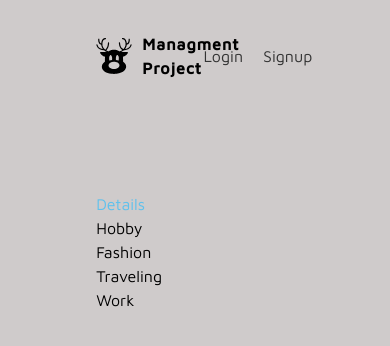
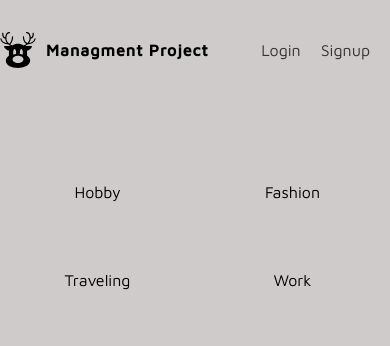
Before and after one commit to oliwerwojtas/forum-project, a React (Vite) app: page / in a window 390 px wide. Shown: the top 346 px of the page. Built offline with nearby package versions, Linux system fonts and the light colour scheme; no server answers; the database is empty.

Commit message:
style: :art: enter the app layout when you sign in on your phone

```diff
--- a/src/components/MainNavigation.css
+++ b/src/components/MainNavigation.css
@@ -1,5 +1,4 @@
 .navbar {
-  margin-bottom: 80px;
   padding-left: 2rem;
   padding-right: 2rem;
 }
--- a/src/output.css
+++ b/src/output.css
@@ -20,7 +20,7 @@
 
 ::before,
 ::after {
-  --tw-content: "";
+  --tw-content: '';
 }
 
 /*
@@ -33,13 +33,11 @@
 
 html {
   line-height: 1.5; /* 1 */
-  /* -webkit-text-size-adjust: 100%; 2 */
+  -webkit-text-size-adjust: 100%; /* 2 */
   -moz-tab-size: 4; /* 3 */
   -o-tab-size: 4;
-  tab-size: 4; /* 3 */
-  font-family: ui-sans-serif, system-ui, -apple-system, BlinkMacSystemFont, "Segoe UI", Roboto,
-    "Helvetica Neue", Arial, "Noto Sans", sans-serif, "Apple Color Emoji", "Segoe UI Emoji",
-    "Segoe UI Symbol", "Noto Color Emoji"; /* 4 */
+     tab-size: 4; /* 3 */
+  font-family: ui-sans-serif, system-ui, -apple-system, BlinkMacSystemFont, "Segoe UI", Roboto, "Helvetica Neue", Arial, "Noto Sans", sans-serif, "Apple Color Emoji", "Segoe UI Emoji", "Segoe UI Symbol", "Noto Color Emoji"; /* 4 */
   font-feature-settings: normal; /* 5 */
 }
 
@@ -71,7 +69,7 @@ Add the correct text decoration in Chrome, Edge, and Safari.
 
 abbr:where([title]) {
   -webkit-text-decoration: underline dotted;
-  text-decoration: underline dotted;
+          text-decoration: underline dotted;
 }
 
 /*
@@ -115,8 +113,7 @@ code,
 kbd,
 samp,
 pre {
-  font-family: ui-monospace, SFMono-Regular, Menlo, Monaco, Consolas, "Liberation Mono",
-    "Courier New", monospace; /* 1 */
+  font-family: ui-monospace, SFMono-Regular, Menlo, Monaco, Consolas, "Liberation Mono", "Courier New", monospace; /* 1 */
   font-size: 1em; /* 2 */
 }
 
@@ -195,9 +192,9 @@ select {
 */
 
 button,
-[type="button"],
-[type="reset"],
-[type="submit"] {
+[type='button'],
+[type='reset'],
+[type='submit'] {
   -webkit-appearance: button; /* 1 */
   background-color: transparent; /* 2 */
   background-image: none; /* 2 */
@@ -241,7 +238,7 @@ Correct the cursor style of increment and decrement buttons in Safari.
 2. Correct the outline style in Safari.
 */
 
-[type="search"] {
+[type='search'] {
   -webkit-appearance: textfield; /* 1 */
   outline-offset: -2px; /* 2 */
 }
@@ -322,8 +319,7 @@ textarea {
 2. Set the default placeholder color to the user's configured gray 400 color.
 */
 
-input::-moz-placeholder,
-textarea::-moz-placeholder {
+input::-moz-placeholder, textarea::-moz-placeholder {
   opacity: 1; /* 1 */
   color: #9ca3af; /* 2 */
 }
@@ -385,9 +381,7 @@ video {
   display: none;
 }
 
-*,
-::before,
-::after {
+*, ::before, ::after{
   --tw-border-spacing-x: 0;
   --tw-border-spacing-y: 0;
   --tw-translate-x: 0;
@@ -397,16 +391,16 @@ video {
   --tw-skew-y: 0;
   --tw-scale-x: 1;
   --tw-scale-y: 1;
-  --tw-pan-x: ;
-  --tw-pan-y: ;
-  --tw-pinch-zoom: ;
+  --tw-pan-x:  ;
+  --tw-pan-y:  ;
+  --tw-pinch-zoom:  ;
   --tw-scroll-snap-strictness: proximity;
-  --tw-ordinal: ;
-  --tw-slashed-zero: ;
-  --tw-numeric-figure: ;
-  --tw-numeric-spacing: ;
-  --tw-numeric-fraction: ;
-  --tw-ring-inset: ;
+  --tw-ordinal:  ;
+  --tw-slashed-zero:  ;
+  --tw-numeric-figure:  ;
+  --tw-numeric-spacing:  ;
+  --tw-numeric-fraction:  ;
+  --tw-ring-inset:  ;
   --tw-ring-offset-width: 0px;
   --tw-ring-offset-color: #fff;
   --tw-ring-color: rgb(59 130 246 / 0.5);
@@ -414,27 +408,27 @@ video {
   --tw-ring-shadow: 0 0 #0000;
   --tw-shadow: 0 0 #0000;
   --tw-shadow-colored: 0 0 #0000;
-  --tw-blur: ;
-  --tw-brightness: ;
-  --tw-contrast: ;
-  --tw-grayscale: ;
-  --tw-hue-rotate: ;
-  --tw-invert: ;
-  --tw-saturate: ;
-  --tw-sepia: ;
-  --tw-drop-shadow: ;
-  --tw-backdrop-blur: ;
-  --tw-backdrop-brightness: ;
-  --tw-backdrop-contrast: ;
-  --tw-backdrop-grayscale: ;
-  --tw-backdrop-hue-rotate: ;
-  --tw-backdrop-invert: ;
-  --tw-backdrop-opacity: ;
-  --tw-backdrop-saturate: ;
-  --tw-backdrop-sepia: ;
+  --tw-blur:  ;
+  --tw-brightness:  ;
+  --tw-contrast:  ;
+  --tw-grayscale:  ;
+  --tw-hue-rotate:  ;
+  --tw-invert:  ;
+  --tw-saturate:  ;
+  --tw-sepia:  ;
+  --tw-drop-shadow:  ;
+  --tw-backdrop-blur:  ;
+  --tw-backdrop-brightness:  ;
+  --tw-backdrop-contrast:  ;
+  --tw-backdrop-grayscale:  ;
+  --tw-backdrop-hue-rotate:  ;
+  --tw-backdrop-invert:  ;
+  --tw-backdrop-opacity:  ;
+  --tw-backdrop-saturate:  ;
+  --tw-backdrop-sepia:  ;
 }
 
-::backdrop {
+::backdrop{
   --tw-border-spacing-x: 0;
   --tw-border-spacing-y: 0;
   --tw-translate-x: 0;
@@ -444,16 +438,16 @@ video {
   --tw-skew-y: 0;
   --tw-scale-x: 1;
   --tw-scale-y: 1;
-  --tw-pan-x: ;
-  --tw-pan-y: ;
-  --tw-pinch-zoom: ;
+  --tw-pan-x:  ;
+  --tw-pan-y:  ;
+  --tw-pinch-zoom:  ;
   --tw-scroll-snap-strictness: proximity;
-  --tw-ordinal: ;
-  --tw-slashed-zero: ;
-  --tw-numeric-figure: ;
-  --tw-numeric-spacing: ;
-  --tw-numeric-fraction: ;
-  --tw-ring-inset: ;
+  --tw-ordinal:  ;
+  --tw-slashed-zero:  ;
+  --tw-numeric-figure:  ;
+  --tw-numeric-spacing:  ;
+  --tw-numeric-fraction:  ;
+  --tw-ring-inset:  ;
   --tw-ring-offset-width: 0px;
   --tw-ring-offset-color: #fff;
   --tw-ring-color: rgb(59 130 246 / 0.5);
@@ -461,172 +455,272 @@ video {
   --tw-ring-shadow: 0 0 #0000;
   --tw-shadow: 0 0 #0000;
   --tw-shadow-colored: 0 0 #0000;
-  --tw-blur: ;
-  --tw-brightness: ;
-  --tw-contrast: ;
-  --tw-grayscale: ;
-  --tw-hue-rotate: ;
-  --tw-invert: ;
-  --tw-saturate: ;
-  --tw-sepia: ;
-  --tw-drop-shadow: ;
-  --tw-backdrop-blur: ;
-  --tw-backdrop-brightness: ;
-  --tw-backdrop-contrast: ;
-  --tw-backdrop-grayscale: ;
-  --tw-backdrop-hue-rotate: ;
-  --tw-backdrop-invert: ;
-  --tw-backdrop-opacity: ;
-  --tw-backdrop-saturate: ;
-  --tw-backdrop-sepia: ;
+  --tw-blur:  ;
+  --tw-brightness:  ;
+  --tw-contrast:  ;
+  --tw-grayscale:  ;
+  --tw-hue-rotate:  ;
+  --tw-invert:  ;
+  --tw-saturate:  ;
+  --tw-sepia:  ;
+  --tw-drop-shadow:  ;
+  --tw-backdrop-blur:  ;
+  --tw-backdrop-brightness:  ;
+  --tw-backdrop-contrast:  ;
+  --tw-backdrop-grayscale:  ;
+  --tw-backdrop-hue-rotate:  ;
+  --tw-backdrop-invert:  ;
+  --tw-backdrop-opacity:  ;
+  --tw-backdrop-saturate:  ;
+  --tw-backdrop-sepia:  ;
 }
-.container {
-  width: 100%;
-}
-@media (min-width: 640px) {
-  .container {
-    max-width: 640px;
-  }
-}
-@media (min-width: 768px) {
-  .container {
-    max-width: 768px;
-  }
-}
-@media (min-width: 1024px) {
-  .container {
-    max-width: 1024px;
-  }
-}
-@media (min-width: 1280px) {
-  .container {
-    max-width: 1280px;
-  }
-}
-@media (min-width: 1536px) {
-  .container {
-    max-width: 1536px;
-  }
-}
-.mx-auto {
+.mx-auto{
   margin-left: auto;
   margin-right: auto;
 }
-.my-6 {
+.my-6{
   margin-top: 1.5rem;
   margin-bottom: 1.5rem;
 }
-.mb-6 {
+.my-8{
+  margin-top: 2rem;
+  margin-bottom: 2rem;
+}
+.mb-6{
   margin-bottom: 1.5rem;
 }
-.mt-4 {
+.mt-4{
   margin-top: 1rem;
 }
-.box-border {
+.mb-4{
+  margin-bottom: 1rem;
+}
+.mt-12{
+  margin-top: 3rem;
+}
+.box-border{
   box-sizing: border-box;
 }
-.block {
+.block{
   display: block;
 }
-.flex {
+.inline{
+  display: inline;
+}
+.flex{
   display: flex;
 }
-.h-12 {
+.grid{
+  display: grid;
+}
+.h-12{
   height: 3rem;
 }
-.h-6 {
+.h-6{
   height: 1.5rem;
 }
-.h-\[100vh\] {
-  height: 100vh;
-}
-.max-h-\[45rem\] {
+.max-h-\[45rem\]{
   max-height: 45rem;
 }
-.w-12 {
+.min-h-screen{
+  min-height: 100vh;
+}
+.w-12{
   width: 3rem;
 }
-.w-6 {
+.w-6{
   width: 1.5rem;
 }
-.w-96 {
+.w-96{
   width: 24rem;
 }
-.w-auto {
+.w-auto{
   width: auto;
 }
-.w-full {
+.w-full{
   width: 100%;
 }
-.flex-col {
+.w-2\/4{
+  width: 50%;
+}
+.appearance-none{
+  -webkit-appearance: none;
+     -moz-appearance: none;
+          appearance: none;
+}
+.grid-cols-3{
+  grid-template-columns: repeat(3, minmax(0, 1fr));
+}
+.flex-row{
+  flex-direction: row;
+}
+.flex-col{
   flex-direction: column;
 }
-.items-center {
+.flex-wrap{
+  flex-wrap: wrap;
+}
+.items-center{
   align-items: center;
 }
-.justify-end {
+.justify-end{
   justify-content: flex-end;
 }
-.justify-center {
+.justify-center{
   justify-content: center;
 }
-.overflow-hidden {
+.justify-between{
+  justify-content: space-between;
+}
+.justify-around{
+  justify-content: space-around;
+}
+.gap-4{
+  gap: 1rem;
+}
+.gap-y-4{
+  row-gap: 1rem;
+}
+.gap-x-4{
+  -moz-column-gap: 1rem;
+       column-gap: 1rem;
+}
+.justify-self-center{
+  justify-self: center;
+}
+.overflow-hidden{
   overflow: hidden;
 }
-.rounded-md {
+.rounded-md{
   border-radius: 0.375rem;
 }
-.bg-amber-300 {
+.rounded{
+  border-radius: 0.25rem;
+}
+.border{
+  border-width: 1px;
+}
+.bg-amber-300{
   --tw-bg-opacity: 1;
   background-color: rgb(252 211 77 / var(--tw-bg-opacity));
 }
-.bg-sky-500 {
+.bg-sky-500{
   --tw-bg-opacity: 1;
   background-color: rgb(14 165 233 / var(--tw-bg-opacity));
 }
-.p-6 {
+.bg-black{
+  --tw-bg-opacity: 1;
+  background-color: rgb(0 0 0 / var(--tw-bg-opacity));
+}
+.bg-blue-500{
+  --tw-bg-opacity: 1;
+  background-color: rgb(59 130 246 / var(--tw-bg-opacity));
+}
+.bg-white{
+  --tw-bg-opacity: 1;
+  background-color: rgb(255 255 255 / var(--tw-bg-opacity));
+}
+.p-6{
   padding: 1.5rem;
 }
-.px-0 {
+.px-0{
   padding-left: 0px;
   padding-right: 0px;
 }
-.px-2 {
+.px-2{
   padding-left: 0.5rem;
   padding-right: 0.5rem;
 }
-.py-3 {
+.py-3{
   padding-top: 0.75rem;
   padding-bottom: 0.75rem;
 }
-.py-8 {
+.py-8{
   padding-top: 2rem;
   padding-bottom: 2rem;
 }
-.text-center {
+.px-3{
+  padding-left: 0.75rem;
+  padding-right: 0.75rem;
+}
+.px-4{
+  padding-left: 1rem;
+  padding-right: 1rem;
+}
+.px-8{
+  padding-left: 2rem;
+  padding-right: 2rem;
+}
+.py-2{
+  padding-top: 0.5rem;
+  padding-bottom: 0.5rem;
+}
+.pb-8{
+  padding-bottom: 2rem;
+}
+.pt-6{
+  padding-top: 1.5rem;
+}
+.text-center{
   text-align: center;
 }
-.text-2xl {
+.align-middle{
+  vertical-align: middle;
+}
+.text-2xl{
   font-size: 1.5rem;
   line-height: 2rem;
 }
-.text-base {
+.text-base{
   font-size: 1rem;
   line-height: 1.5rem;
 }
-.font-bold {
+.text-xl{
+  font-size: 1.25rem;
+  line-height: 1.75rem;
+}
+.font-bold{
   font-weight: 700;
 }
-.text-white {
+.leading-tight{
+  line-height: 1.25;
+}
+.text-sky-400\/75{
+  color: rgb(56 189 248 / 0.75);
+}
+.text-gray-700{
+  --tw-text-opacity: 1;
+  color: rgb(55 65 81 / var(--tw-text-opacity));
+}
+.text-white{
   --tw-text-opacity: 1;
   color: rgb(255 255 255 / var(--tw-text-opacity));
 }
-.filter {
-  filter: var(--tw-blur) var(--tw-brightness) var(--tw-contrast) var(--tw-grayscale)
-    var(--tw-hue-rotate) var(--tw-invert) var(--tw-saturate) var(--tw-sepia) var(--tw-drop-shadow);
+.shadow{
+  --tw-shadow: 0 1px 3px 0 rgb(0 0 0 / 0.1), 0 1px 2px -1px rgb(0 0 0 / 0.1);
+  --tw-shadow-colored: 0 1px 3px 0 var(--tw-shadow-color), 0 1px 2px -1px var(--tw-shadow-color);
+  box-shadow: var(--tw-ring-offset-shadow, 0 0 #0000), var(--tw-ring-shadow, 0 0 #0000), var(--tw-shadow);
+}
+.shadow-md{
+  --tw-shadow: 0 4px 6px -1px rgb(0 0 0 / 0.1), 0 2px 4px -2px rgb(0 0 0 / 0.1);
+  --tw-shadow-colored: 0 4px 6px -1px var(--tw-shadow-color), 0 2px 4px -2px var(--tw-shadow-color);
+  box-shadow: var(--tw-ring-offset-shadow, 0 0 #0000), var(--tw-ring-shadow, 0 0 #0000), var(--tw-shadow);
+}
+.filter{
+  filter: var(--tw-blur) var(--tw-brightness) var(--tw-contrast) var(--tw-grayscale) var(--tw-hue-rotate) var(--tw-invert) var(--tw-saturate) var(--tw-sepia) var(--tw-drop-shadow);
 }
 
 body {
   background-color: #cfcbcb;
   font-family: "Maven Pro", sans-serif;
 }
+
+.hover\:bg-blue-700:hover{
+  --tw-bg-opacity: 1;
+  background-color: rgb(29 78 216 / var(--tw-bg-opacity));
+}
+
+.focus\:outline-none:focus{
+  outline: 2px solid transparent;
+  outline-offset: 2px;
+}
--- a/src/pages/RootLayout.css
+++ /dev/null
@@ -1,14 +0,0 @@
-.container {
-  display: flex;
-  width: 100%;
-}
-.sidebar {
-  flex-basis: 25%;
-}
-.main {
-  flex-basis: 60%;
-}
-
-.users {
-  flex-basis: 15%;
-}
--- a/src/pages/RootLayout.jsx
+++ b/src/pages/RootLayout.jsx
@@ -3,21 +3,21 @@ import MainNavigation from "../components/MainNavigation";
 import Sidebar from "../components/Sidebar";
 import UsersOnline from "../components/UsersOnline";
 import { useAuthContext } from "../hooks/useAuthContext";
-import "./RootLayout.css";
+
 const RootLayout = () => {
   const { user } = useAuthContext();
 
   return (
     <>
-      <div className="container">
-        <div className="sidebar">{user && <Sidebar />}</div>
-        <div className="main">
+      <div>
+        <div>
           <MainNavigation />
-          <main>
+          {user && <UsersOnline />}
+          {user && <Sidebar />}
+          <div>
             <Outlet />
-          </main>
+          </div>
         </div>
-        <div className="users"> {user && <UsersOnline />}</div>
       </div>
     </>
   );
--- a/src/pages/homepage/HomePage.jsx
+++ b/src/pages/homepage/HomePage.jsx
@@ -13,19 +13,25 @@ const HomePage = () => {
   };
   return (
     <div>
-      <h2 className="text-sky-400/75">Details</h2>
       {error && <p>{error}</p>}
       {documents && (
-        <>
+        <div className="flex flex-wrap mt-12">
           {categories.map((category) => (
-            <Link to="/" onClick={() => handleCategoryClick(category.value)} key={category.value}>
-              <h3>{category.label}</h3>
-            </Link>
+            <div className="flex w-2/4 justify-center items-center ">
+              <Link
+                className="my-8"
+                to="/"
+                onClick={() => handleCategoryClick(category.value)}
+                key={category.value}
+              >
+                <h3>{category.label}</h3>
+              </Link>
+            </div>
           ))}
           {selectedCategory && (
             <TopicList topics={documents.filter((doc) => doc.category === selectedCategory)} />
           )}
-        </>
+        </div>
       )}
     </div>
   );
```
Also changed, not shown: src/components/Sidebar.jsx (+1 -6 lines), src/components/UsersOnline.jsx (+9 -5 lines).
